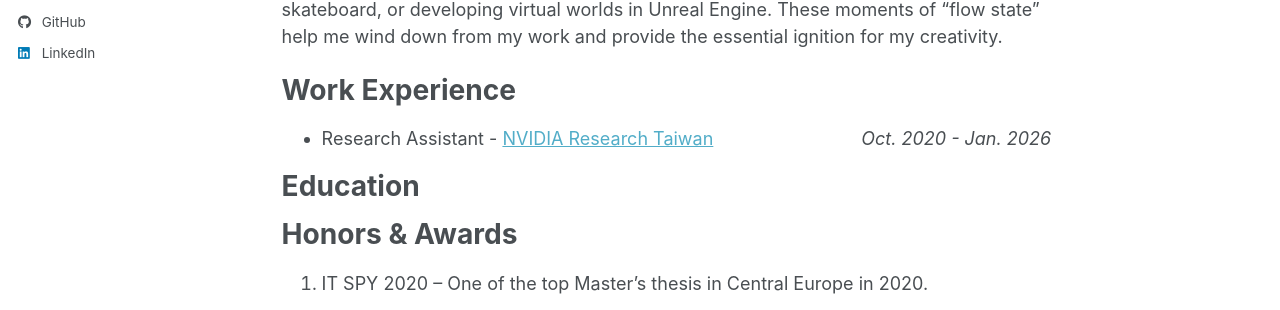
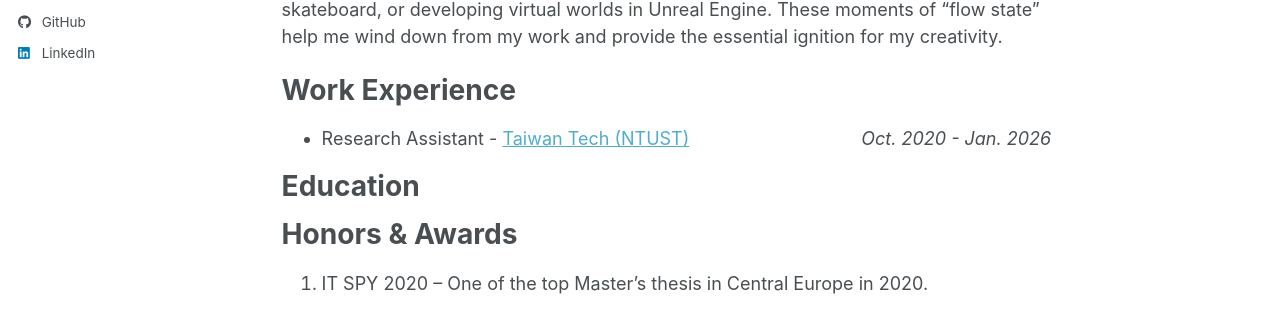
Before and after one commit to patpatera/patpatera.github.io, a Jekyll site: the page built from _pages/about.md, in a window 1280 px wide and 1137 px high. Shown: the part 495-805 px from the top of the window. Built offline with Jekyll 4.4.1, drawn with Linux system fonts in a browser that asks for light colours; some web fonts are replaced; a script bundle is joined from its source files by our own code; library files that are not in the unit come from our copies.

Commit message:
Update about.md

```diff
--- a/_pages/about.md
+++ b/_pages/about.md
@@ -16,7 +16,7 @@ My mental reset is found in the fluid dynamics of motion—whether it’s the sp
 
 Work Experience
 ======
-* <p style="display: flex; flex-direction: row; justify-content: space-between; margin: 0 0 0.5em;"><span style="flex: 0 0 auto">Research Assistant -  <a href="https://ece.ntust.edu.tw/">NVIDIA Research Taiwan</a></span> <span style="flex: 0 0 auto"><i>Oct. 2020 - Jan. 2026</i></span></p>
+* <p style="display: flex; flex-direction: row; justify-content: space-between; margin: 0 0 0.5em;"><span style="flex: 0 0 auto">Research Assistant -  <a href="https://ece.ntust.edu.tw/">Taiwan Tech (NTUST)</a></span> <span style="flex: 0 0 auto"><i>Oct. 2020 - Jan. 2026</i></span></p>
 
 Education
 ======
```
